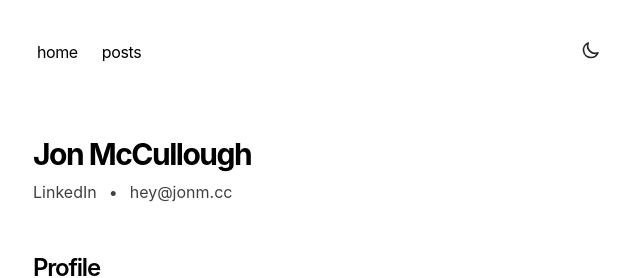
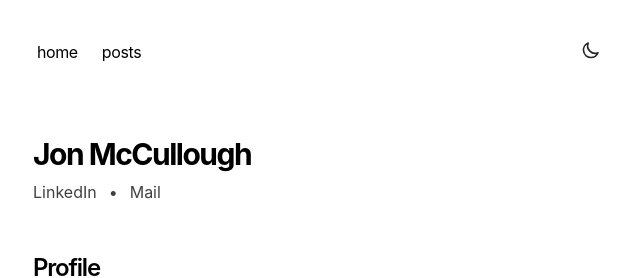
Before and after one commit to jonmccull/blog, a Next.js app: page /cv in a window 1280 px wide. Shown: the top 278 px of the page, without its empty margins (319-959 px from the left). Built offline with nearby package versions, Linux system fonts and the light colour scheme.

Commit message:
fix: Mail link on CV

```diff
--- a/app/cv/page.tsx
+++ b/app/cv/page.tsx
@@ -38,7 +38,7 @@ export default function CVPage() {
               href="mailto:hey@jonm.cc"
               className="hover:text-neutral-900 dark:hover:text-neutral-100 transition-colors"
             >
-              hey@jonm.cc
+              Mail
             </a>
           </div>
         </header>
```
